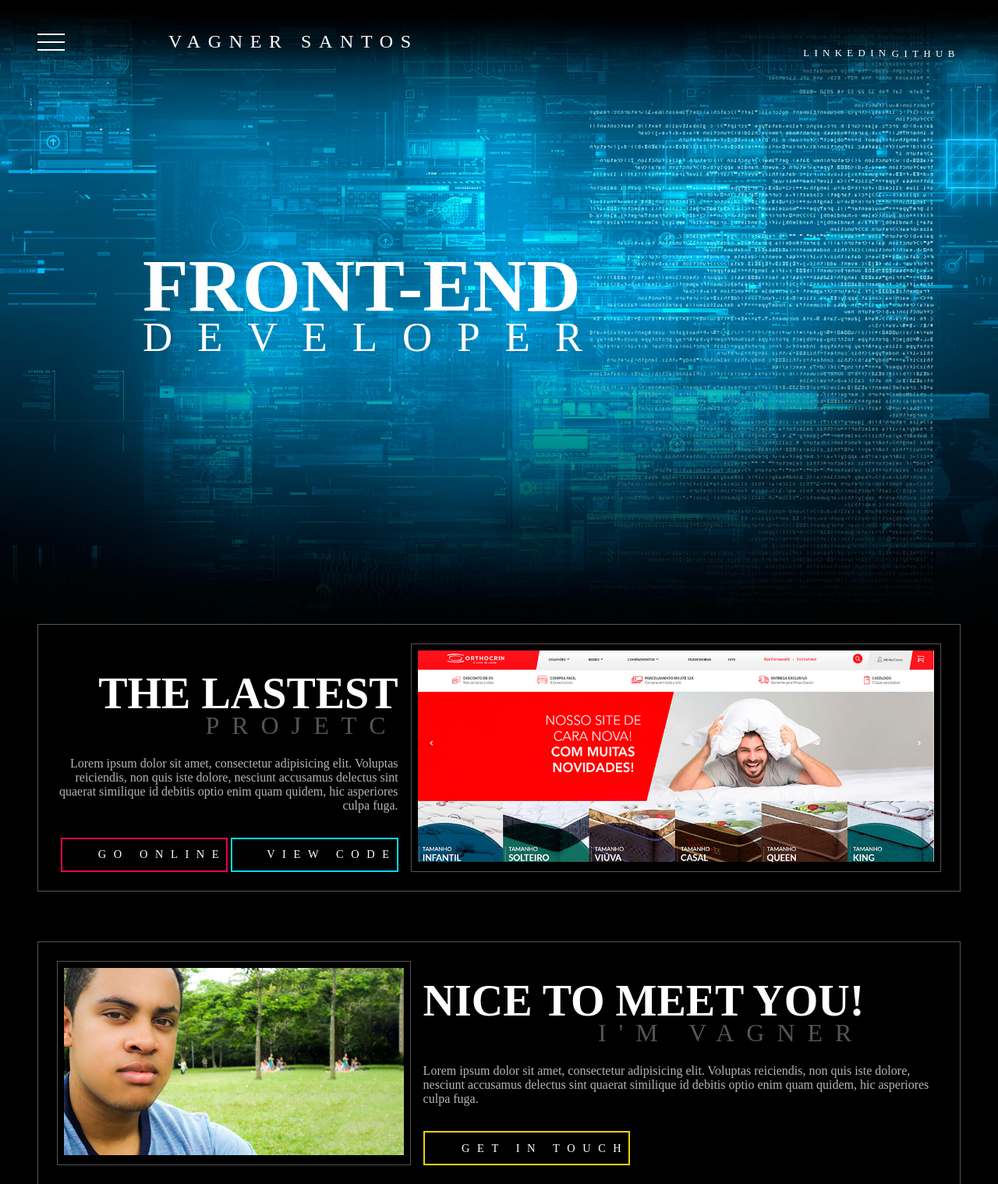
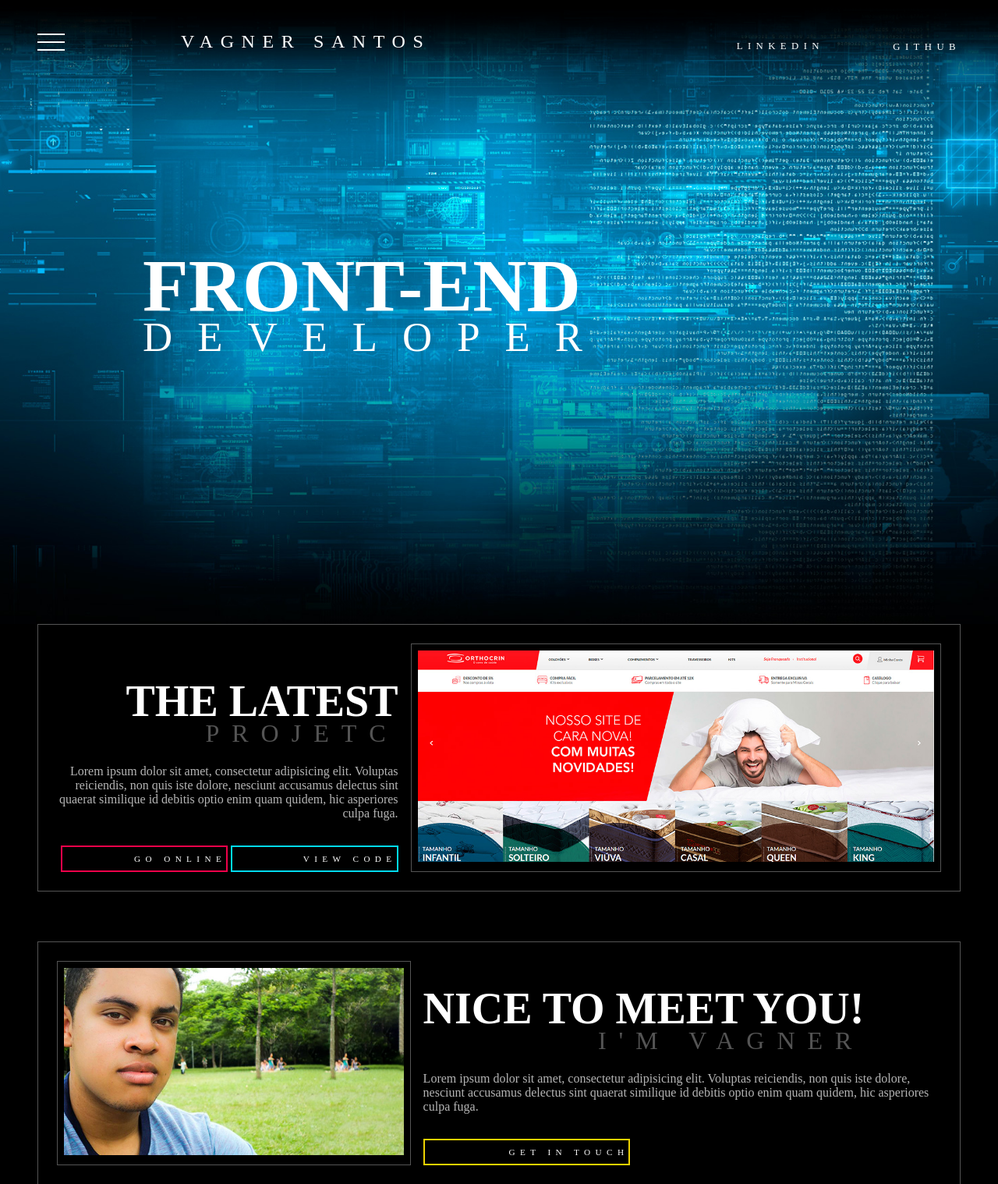
Before and after one commit to vagfsantos/vagfsantos, a website: page index.html in a window 1280 px wide. Shown: the top 1518 px of the page at 78% size. Drawn offline with nearby package versions, Linux system fonts and the light colour scheme; files that its build step writes are made by us from their sources; files whose address does not match are found by name.

Commit message:
renponsive ajusts

```diff
--- a/assets/scss/modules/_geral.scss
+++ b/assets/scss/modules/_geral.scss
@@ -110,8 +110,8 @@ a{
     border-width: 2px;
     border-style: solid;
     text-align: right;
-    letter-spacing: .6rem;
-    font-size: .9em;
+    letter-spacing: .4rem;
+    font-size: .7em;
     font-weight: 300;
 	color: $light-color;
 	position: relative;
--- a/assets/scss/modules/_header.scss
+++ b/assets/scss/modules/_header.scss
@@ -57,7 +57,6 @@
 				}
 
 				&.item-logo{
-					width: 80%;
 					padding-left: 3em;
 
 					h1{
@@ -101,6 +100,10 @@
 						}
 					}
 				}
+
+				&.item-social{
+					text-align: right;
+					width: 175px;
 
 					.github,
 					.linkedin{
@@ -151,6 +154,9 @@
 						}
 					}
 				}
+
+
+			}
 		}
 	}
 }
--- a/assets/scss/modules/_the-skills-section.scss
+++ b/assets/scss/modules/_the-skills-section.scss
@@ -22,7 +22,7 @@
             float: left;
 
             ul{
-                width: 25%;
+                width: 30%;
                 float: left;
 
                 &.left{
@@ -38,7 +38,7 @@
                 }
 
                 &:nth-child(2){
-                    margin: 0 12.5%;
+                    margin: 0 5%;
                 }
 
                 li{
--- a/index.html
+++ b/index.html
@@ -17,8 +17,8 @@
 				<ul>
 					<li class="item-menu"><a href="#main-menu">Main Menu</a></li>
 					<li class="item-logo"><a href="/"><h1>Vagner Santos</h1></a></li>
-					<li><a class="linkedin" href="#">Linkedin</a></li>
-					<li><a class="github" href="#">Github</a></li>
+					<li class="item-social"><a class="linkedin" href="#">Linkedin</a></li>
+					<li class="item-social"><a class="github" href="#">Github</a></li>
 				</ul>
 			</div>
 
@@ -52,7 +52,7 @@
 					<div class="description-group">
 						<div class="top-group">
 							<h3>
-								<span class="title-section bold">The lastest</span>
+								<span class="title-section bold">The latest</span>
 								<span class="title-section thin">Projetc</span>
 							</h3>
 
```
Lines whose indentation alone changed are shown as unchanged.
